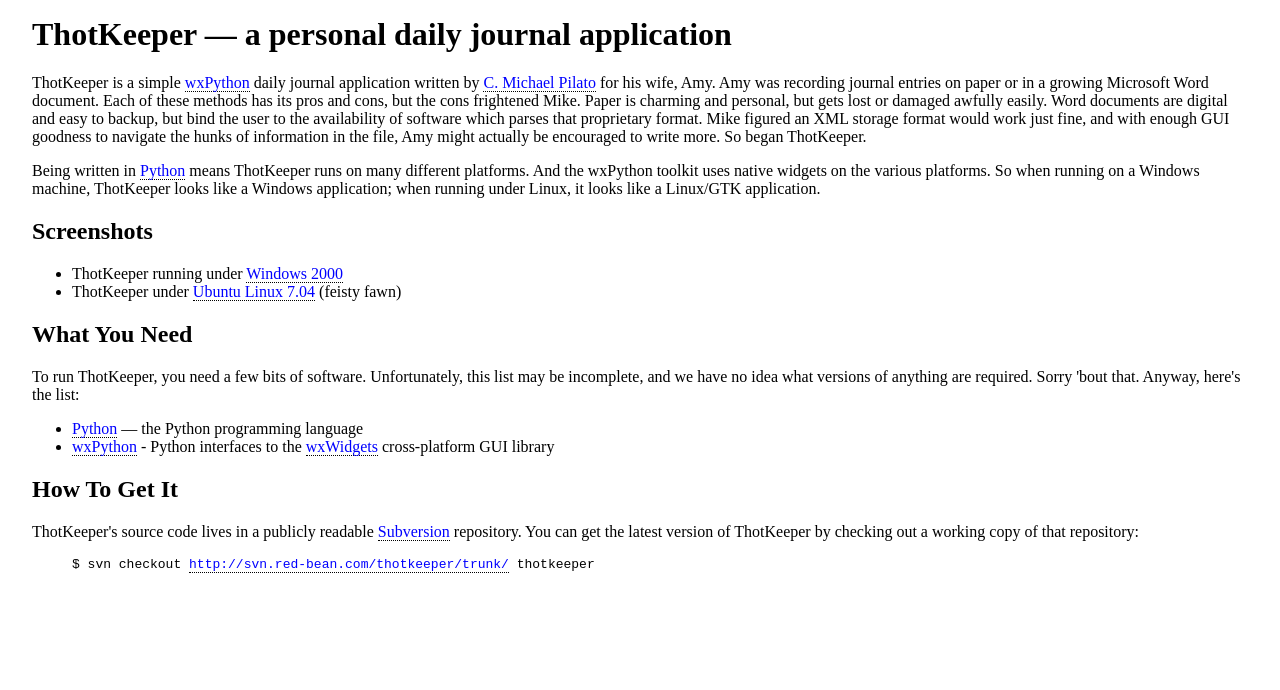
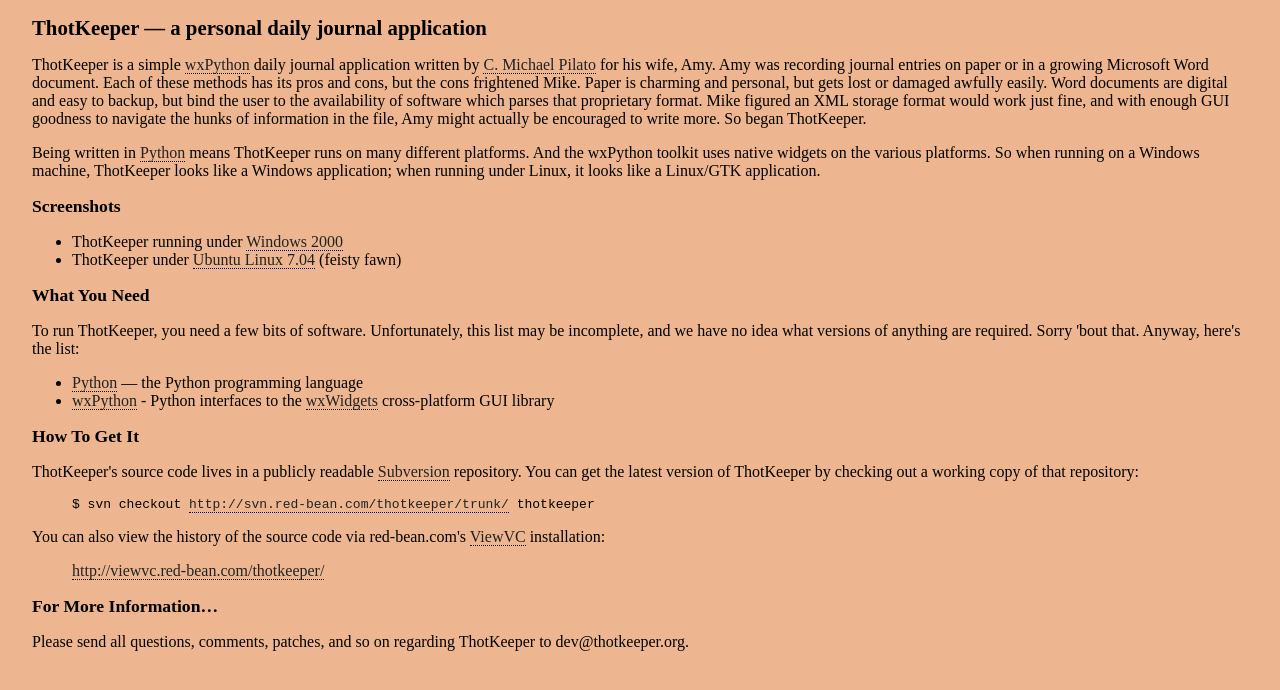
Before and after one commit to cmpilato/thotkeeper, a plain HTML site: page www/index.html in a window 1280 px wide. Drawn offline with Linux system fonts and the light colour scheme.

Commit message:
Update the web pages (content and style).

```diff
--- a/www/index.html
+++ b/www/index.html
@@ -7,17 +7,19 @@
 
 <h1>ThotKeeper &mdash; a personal daily journal application</h1>
 
-<p>ThotKeeper is a simple <a href="http://www.wxpython.org/">wxPython</a> daily journal application written
-   by <a href="http://www.cmichaelpilato.com/">C. Michael Pilato</a> for his wife, Amy.  Amy was recording journal
-   entries on paper or in a growing Microsoft Word document.  Each of
-   these methods has its pros and cons, but the cons frightened Mike.
-   Paper is charming and personal, but gets lost or damaged awfully
-   easily.  Word documents are digital and easy to backup, but bind
-   the user to the availability of software which parses that
-   proprietary format.  Mike figured an XML storage format would work
-   just fine, and with enough GUI goodness to navigate the hunks of
-   information in the file, Amy might actually be encouraged to write
-   more.  So began ThotKeeper.</p>
+<p>ThotKeeper is a simple <a href="http://www.wxpython.org/"
+   >wxPython</a> daily journal application written by <a
+   href="http://www.cmichaelpilato.com/" >C. Michael Pilato</a> for
+   his wife, Amy.  Amy was recording journal entries on paper or in a
+   growing Microsoft Word document.  Each of these methods has its
+   pros and cons, but the cons frightened Mike.  Paper is charming and
+   personal, but gets lost or damaged awfully easily.  Word documents
+   are digital and easy to backup, but bind the user to the
+   availability of software which parses that proprietary format.
+   Mike figured an XML storage format would work just fine, and with
+   enough GUI goodness to navigate the hunks of information in the
+   file, Amy might actually be encouraged to write more.  So began
+   ThotKeeper.</p>
 
 <p>Being written in <a href="http://www.python.org/">Python</a> means ThotKeeper runs on many different
    platforms.  And the wxPython toolkit uses native widgets on the
@@ -61,5 +63,18 @@
 $ svn checkout <a href="http://svn.red-bean.com/thotkeeper/trunk/">http://svn.red-bean.com/thotkeeper/trunk/</a> thotkeeper
 </pre></blockquote>
 
+<p>You can also view the history of the source code via red-bean.com's <a
+   href="http://viewvc.org/">ViewVC</a> installation</a>:</p>
+
+<blockquote>
+<a href="http://viewvc.red-bean.com/thotkeeper/">http://viewvc.red-bean.com/thotkeeper/</a>
+</blockquote>
+
+<h2>For More Information&hellip;</h2>
+
+<p>Please send all questions, comments, patches, and so on regarding
+   ThotKeeper to <span>&#100;&#101;&#118;</span>&#64;<span
+   >&#116;&#104;&#111;&#116;&#107;&#101;&#101;&#112;&#101;&#114;&#46;&#111;&#114;&#103;</span>.</p>
+
 </body>
 </html>
--- a/www/styles.css
+++ b/www/styles.css
@@ -1,12 +1,19 @@
 body {
-  background: white;
+  background: #edb690;
   margin: 1em 2em;
+  font-family: serif;
 }
 a {
   border-bottom: 1px dotted black;
   text-decoration: none;
-  color: blue;
+  color: #222;
 }
 a:hover {
-  background: orange;
+  background: #f5d0b0;
 }
+h1 {
+  font-size: 1.3em;
+}
+h2 {
+  font-size: 1.1em;
+}
```
